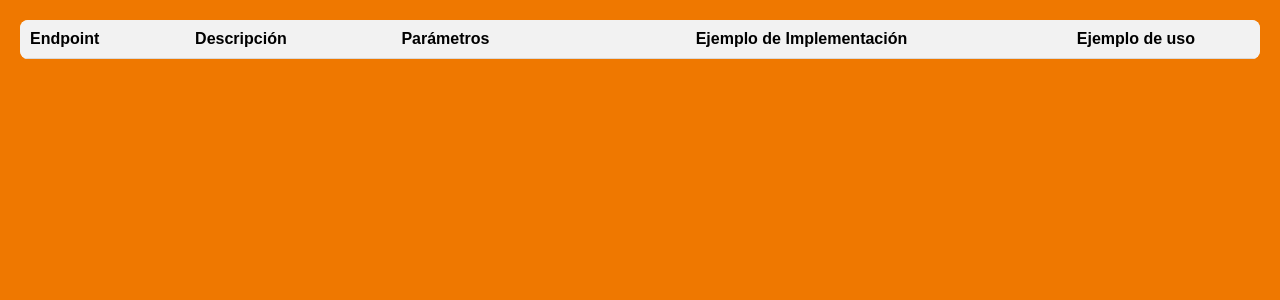
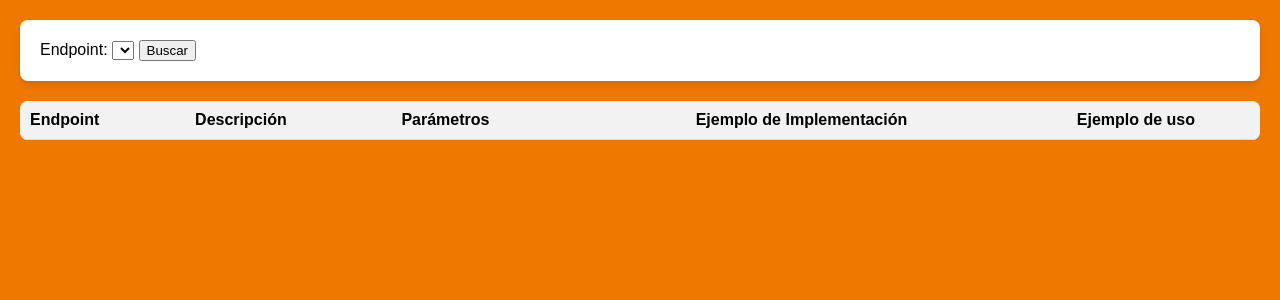
Before and after one commit to BrunoGilRamirez/DataProduct_API, a FastAPI app: template templates/index.html in a window 1280 px wide. Shown: the part 98-398 px from the top of the page. Run offline with FastAPI, Linux system fonts and the light colour scheme; the template is opened without the code that fills it, so the values that code supplies are empty; parts of the project's set-up code (start-up, migrations or seed data) failed here and were passed over.

Commit message:
first step

```diff
--- a/main.py
+++ b/main.py
@@ -11,25 +11,29 @@ from access.schemas import *
 from access.crud import *
 from access.schemas import *
 from starlette.middleware.sessions import SessionMiddleware
-from pydantic import BaseModel as pydantic_model
 import os
 from extras import *
 #---------------------General settings---------------------
 #this is to get the session from the .env file
 session = get_session('.env')
-list_endpoints = [ ("/products/?n=10", "Obtener todos los productos", "/products", "Opcional: número entero por ejemplo \"/?n=10\""),
-            ("/product_by_id/2674530000", "Obtener producto por Código SAP o ID","/product_by_id/", "Cadena numérica de 10 dígitos"),
-            ("/product_by_name/?name=s2c 2.5&n=10", "Obtener producto por nombre","/product_by_name/", "Cadena de texto"),
-            ("/products_by_root_category/?category=conectividad&n=10", "Obtener productos por categoría Raíz","/products_by_root_category/", "Cadena de texto"),
-            ("/products_by_main_category/?category=sai-au universal%20pro%20m8 digital&n=10", "Obtener productos por categoría principal ","/products_by_main_category/", "Cadena de texto"),
-            ('/products_by_subcategories/?subcategories=["sistemas de e/s", "i/o system ip67 - u-remote", "universal pro"]&n=10', "Obtener productos por sub-categorías","/products_by_subcategories/", "Cadena de texto en forma de lista de sub-categorías separadas por coma [\"subcat1\", \"subcat2\", \"subcat3\"]"),
-            ('/products_by_any_category/?category=["sistemas de e/s", "i/o system ip67 - u-remote", "universal pro"]&root_category=automatización y software&main_category=sai-au universal pro m8 digital&n=10', "Obtener productos por cualquier categoría","/products_by_any_category/", "Cadena de texto en forma de lista de sub-categorías separadas por coma [\"subcat1\", \"subcat2\", \"subcat3\"]"),
-            ("/categories", "Obtener todas las categorías", "/categories", "Sin parámetros"),
-            ("/specs_by_item_id/2674530000", "Obtener especificaciones por ID de producto", "/specs_by_item_id/", "Cadena numérica de 10 dígitos"),
-            ('/products_by_list_of_products/?list_=["0101700000","0103300000","0105100000","0105260000","0105620000","0105920000","0106020000","0107160000","0107260000","0110060000","0110080000"]', "Obtener productos y especificaciones por lista de productos", "/products_by_list_of_products/", "Cadena de texto en forma de lista de ID de productos separadas por coma [\"0000000000\", \"0000000001\", \"0000000002\"]"),
-            ("/product_and_specs_by_id/2674530000", "Obtener producto y especificaciones por ID de producto", "/product_and_specs_by_id/", "Cadena numérica de 10 dígitos"),
-            ('/products_to_excel/?list_of_products=["0101700000","0103300000","0105100000","0105260000","0105620000","0105920000","0106020000","0107160000","0107260000","0110060000","0110080000"]', "Obtener productos en formato Excel", "/products_to_excel/", "Cadena de texto en forma de lista de ID de productos separadas por coma [\"0000000000\", \"0000000001\", \"0000000002\"] y número entero"),
-            ]
+# Aquí está la lista de endpoints con el formato proporcionado.
+list_endpoints = [
+    {"url": "/products/?n=10", "description": "Obtener todos los productos", "base_url": "/products", "params_description": "Opcional: número entero por ejemplo \"/?n=10\"", "params":[{"name":"n","html_input_type":"number"}]},
+    {"url": "/product_by_id/2674530000", "description": "Obtener producto por Código SAP o ID", "base_url": "/product_by_id/", "params_description": "Cadena numérica de 10 dígitos", "params":[{"name":"id","html_input_type":"text"}]},
+    {"url": "/product_by_name/?name=s2c 2.5&n=10", "description": "Obtener producto por nombre", "base_url": "/product_by_name/", "params_description": "Cadena de texto", "params":[{"name":"name","html_input_type":"text"},{"name":"n","html_input_type":"number"}]},
+    {"url": "/products_by_root_category/?category=conectividad&n=10", "description": "Obtener productos por categoría Raíz", "base_url": "/products_by_root_category/", "params_description": "Cadena de texto", "params":[{"name":"category","html_input_type":"text"},{"name":"n","html_input_type":"number"}]},
+    {"url": "/products_by_main_category/?category=sai-au universal%20pro%20m8 digital&n=10", "description": "Obtener productos por categoría principal", "base_url": "/products_by_main_category/", "params_description": "Cadena de texto", "params":[{"name":"category","html_input_type":"text"},{"name":"n","html_input_type":"number"}]},
+    {"url": '/products_by_subcategories/?subcategories=["sistemas de e/s", "i/o system ip67 - u-remote", "universal pro"]&n=10', "description": "Obtener productos por sub-categorías", "base_url": "/products_by_subcategories/", "params_description": 'Cadena de texto en forma de lista de sub-categorías separadas por coma ["subcat1", "subcat2", "subcat3"]', "params":[{"name":"subcategories","html_input_type":"text"},{"name":"n","html_input_type":"number"}]},
+    {"url": '/products_by_any_category/?category=["sistemas de e/s", "i/o system ip67 - u-remote", "universal pro"]&root_category=automatización y software&main_category=sai-au universal pro m8 digital&n=10', "description": "Obtener productos por cualquier categoría", "base_url": "/products_by_any_category/", "params_description": 'Cadena de texto en forma de lista de sub-categorías separadas por coma ["subcat1", "subcat2", "subcat3"]', "params":[{"name":"category","html_input_type":"text"},{"name":"root_category","html_input_type":"text"},{"name":"main_category","html_input_type":"text"},{"name":"n","html_input_type":"number"}]},
+    {"url": "/categories", "description": "Obtener todas las categorías", "base_url": "/categories", "params_description": "Sin parámetros", "params":[]},
+    {"url": "/specs_by_item_id/2674530000", "description": "Obtener especificaciones por ID de producto", "base_url": "/specs_by_item_id/", "params_description": "Cadena numérica de 10 dígitos", "params":[{"name":"id","html_input_type":"text"}]},
+    {"url": '/products_by_list_of_products/?list_=["0101700000","0103300000","0105100000","0105260000","0105620000","0105920000","0106020000","0107160000","0107260000","0110060000","0110080000"]', "description": "Obtener productos y especificaciones por lista de productos", "base_url": "/products_by_list_of_products/", "params_description": 'Cadena de texto en forma de lista de ID de productos separadas por coma ["0000000000", "0000000001", "0000000002"]', "params":[{"name":"list_","html_input_type":"text"}]},
+    {"url": "/product_and_specs_by_id/2674530000", "description": "Obtener producto y especificaciones por ID de producto", "base_url": "/product_and_specs_by_id/", "params_description": "Cadena numérica de 10 dígitos", "params":[{"name":"id","html_input_type":"text"}]},
+    {"url": '/products_to_excel/?list_of_products=["0101700000","0103300000","0105100000","0105260000","0105620000","0105920000","0106020000","0107160000","0107260000","0110060000","0110080000"]', "description": "Obtener productos en formato Excel", "base_url": "/products_to_excel/", "params_description": 'Cadena de texto en forma de lista de ID de productos separadas por coma ["0000000000", "0000000001", "0000000002"] y número entero', "params":[{"name":"list_of_products","html_input_type":"text"},{"name":"n","html_input_type":"number"}]}
+]
+
+list_endpoints
+
 
 #create a temp directory to store the excel files
 if not os.path.exists('temp'):
@@ -210,7 +214,7 @@ async def read_products_to_excel(request: Request,list_of_products: str = None,
         timestamp = pd.Timestamp.now().strftime('%Y-%m-%d_%H-%M-%S')
         filename = f'products{timestamp}.xlsx'
         df.to_excel(("temp/"+filename), index=False)
-        return FileResponse(("temp/"+filename), filename=filename)
+        return FileResponse(f"temp/{filename}", filename=filename)
 @wdm.get("/products_with_specs_to_excel/")
 async def read_products_with_specs_to_excel(request: Request,list_of_products: str, flag: bool = Depends(get_current_user_API)):
     if flag:
@@ -224,7 +228,7 @@ async def read_products_with_specs_to_excel(request: Request,list_of_products: s
         timestamp = pd.Timestamp.now().strftime('%Y-%m-%d_%H-%M-%S')
         filename = f'products_with_specs{timestamp}.xlsx'
         df.to_excel(("temp/"+filename), index=False)
-        return FileResponse(("temp/"+filename), filename=filename)
+        return FileResponse(("temp/"+filename))
 
 #-----------------------view-----------------------
 @wdm.get("/view")
--- /dev/null
+++ b/static/css/search_bar.css
@@ -0,0 +1,18 @@
+.searchbar-container{
+    margin-top: 20px;
+    border-radius: 8px;
+    background-color: #fff;
+    padding: 20px;
+    box-shadow: 0 4px 6px rgba(0, 0, 0, 0.1);
+}
+.endpoint-parameter{
+    display: none;
+}
+.endpoint-parameter input {
+    width: 100%;
+    padding: 10px;
+    margin-bottom: 10px;
+    border: 1px solid #ccc;
+    border-radius: 5px;
+    box-sizing: border-box;
+}
--- a/templates/index.html
+++ b/templates/index.html
@@ -7,14 +7,38 @@
     <link rel="icon" href="/static/icons/favicon.ico" type="image/x-icon">
     <link rel="stylesheet" href="/static/css/style.css">
     <link rel="stylesheet" href="/static/css/home.css">
+    <link rel="stylesheet" href="/static/css/search_bar.css">
 </head>
-<body>
+<body onload="render_endpoint_input()">
     <div class="header">
         <div>
             <h1>API Endpoints</h1>
         </div>
         <a href="/view"><img class="logo" src="/static/weidmueller_logo.svg" alt="Logo"></a>
     </div>
+
+    <div class="searchbar-container">
+        <form action="/search">
+            <label for="endpoint">Endpoint:</label>
+            <select name="endpoint" id="endpoint" required>
+                {% for endpoint in endpoints %}
+                    <option value="{{ endpoint.base_url }}">{{ endpoint.base_url }}</option>
+                {% endfor %}
+            </select>
+            {% for endpoint in endpoints %}
+                <div class="endpoint-parameter" id="{{ endpoint.base_url }}">
+                    {% for param in endpoint.params %}
+                    <div class="parameter">
+                        <label for="{{param.name}}"></label>
+                        <input type="{{param.html_input_type}}" id="{{param.name}}" name="{{param.name}}" placeholder="{{param.name}}">
+                    </div>
+                    {% endfor %}
+                </div>
+            {% endfor %}
+            <input type="submit" value="Buscar" onclick="excuteSearch()">
+        </form>
+    </div>
+
     <div class="table_div">
         <table>
             <tr>
@@ -26,28 +50,47 @@
             </tr>
             {% for endpoint in endpoints %}
             <tr>
-                <td>{{ endpoint[2] }}</td>
-                <td>{{ endpoint[1] }}</td>
-                <td class="parametro">{{ endpoint[3] }}</td>
-                {% if endpoint[0] != "/categories" and endpoint[0] != "/specs_by_item_id/2674530000" and endpoint[0] != '/products_by_list_of_products/?ids=["0101700000","0103300000","0105100000","0105260000","0105620000","0105920000","0106020000","0107160000","0107260000","0110060000","0110080000"]' %}
-                    <td class="impl"><a href="/view{{ endpoint[0] }}">Ver ejemplo</a></td>
+                <td>{{ endpoint.base_url }}</td>
+                <td>{{ endpoint.description }}</td>
+                <td class="parametro">{{ endpoint.params_description }}</td>
+                {% if endpoint.url != "/categories" and endpoint.url != "/specs_by_item_id/2674530000" and endpoint.url != '/products_by_list_of_products/?ids=["0101700000","0103300000","0105100000","0105260000","0105620000","0105920000","0106020000","0107160000","0107260000","0110060000","0110080000"]' %}
+                    <td class="impl"><a href="/view{{ endpoint.url }}">Ver ejemplo</a></td>
                 {% else %}
                     <td class="impl">-</td>
                 {% endif %}
-                <td class="impl"><a href="#" onclick="ejecutarEndpoint('{{ endpoint[0] }}', 'container_{{ loop.index }}', 'toggleBtn_{{ loop.index }}', 'tr_{{ loop.index }}', '{{token}}')"> Ver ejecución. </a></td>
+                <td class="impl"><a href="#" onclick="ejecutarEndpoint('{{ endpoint.url }}', 'container_{{ loop.index }}', 'toggleBtn_{{ loop.index }}', 'tr_{{ loop.index }}', '{{token}}')"> Ver ejecución. </a></td>
             </tr>
             <tr class="hidden-row" id="tr_{{ loop.index }}">
                 <td colspan="5">
                     <button id="toggleBtn_{{ loop.index }}" class="toggle-btn"  onclick="toggleJSON('tr_{{ loop.index }}', 'toggleBtn_{{ loop.index }}')">
                     <label for="container_{{ loop.index }}">Ocultar</label></button>
-                    <p><strong>  Consulta:</strong> {{ endpoint[0] }} <br> <strong>Resultado:</strong></p>
+                    <p><strong>  Consulta:</strong> {{ endpoint.url }} <br> <strong>Resultado:</strong></p>
                     <textarea readonly name="code" id="container_{{ loop.index }}" class="json-container" rows="10" ></textarea>
                 </td>
             </tr>
             {% endfor %}
         </table>
     </div>
-    <script src="/static/js/common.js"></script>
+    <script src="/static/js/common.js">
+        var active_endpoint= ''
+        function render_endpoint_input() {
+            var select = document.getElementById('endpoint');
+            var selected_endpoint = select.options[select.selectedIndex].value;
+
+            // Ocultar todos los parámetros
+            endpoints.forEach(endpoint => {
+                var params_container = document.getElementById('params_' + endpoint.base_url.replace(/\//g, '_'));
+                params_container.style.display = 'none';
+            });
+
+            // Mostrar los parámetros del endpoint seleccionado
+            var active_params_container = document.getElementById('params_' + selected_endpoint.replace(/\//g, '_'));
+            if (active_params_container) {
+                active_params_container.style.display = 'block';
+            }
+        }
+
+    </script>
 
 </body>
 </html>
```
Also changed, not shown: access/extras.py (+20 -4 lines), static/js/common.js (+23 -7 lines).
